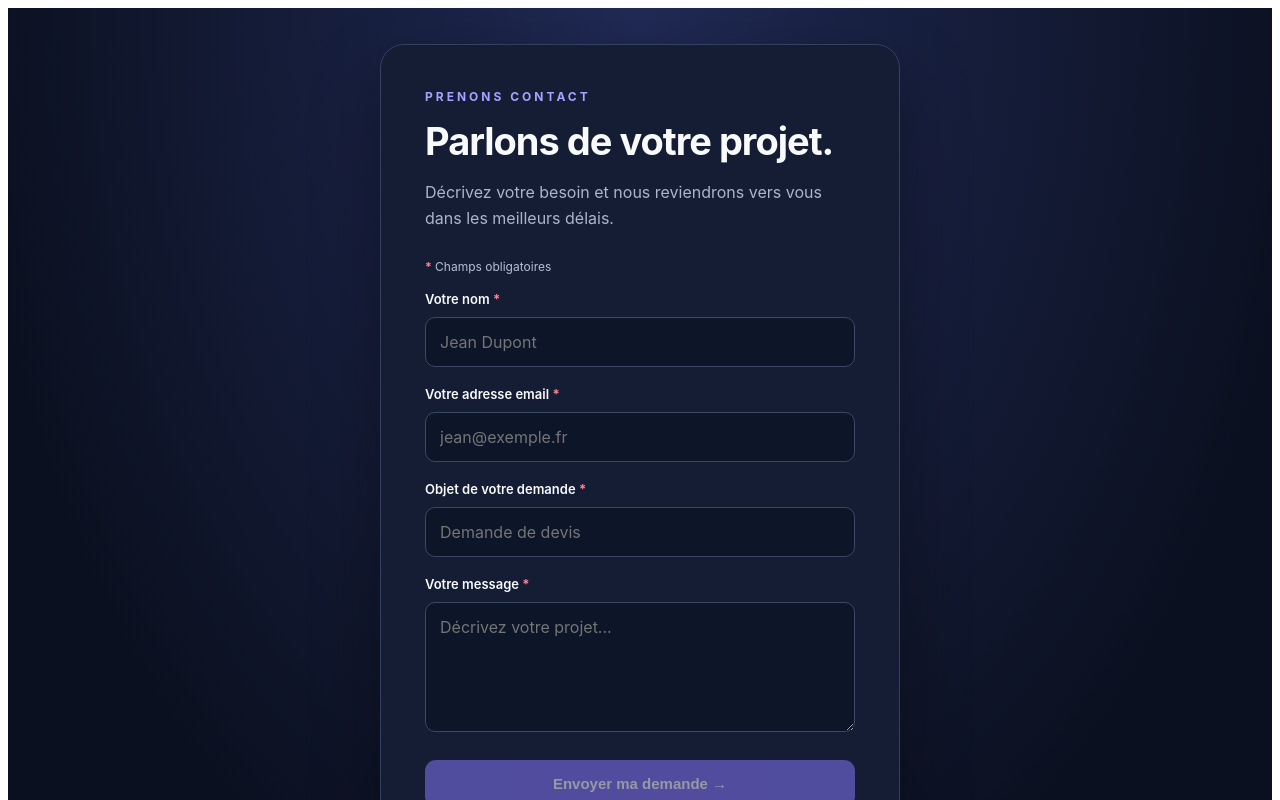
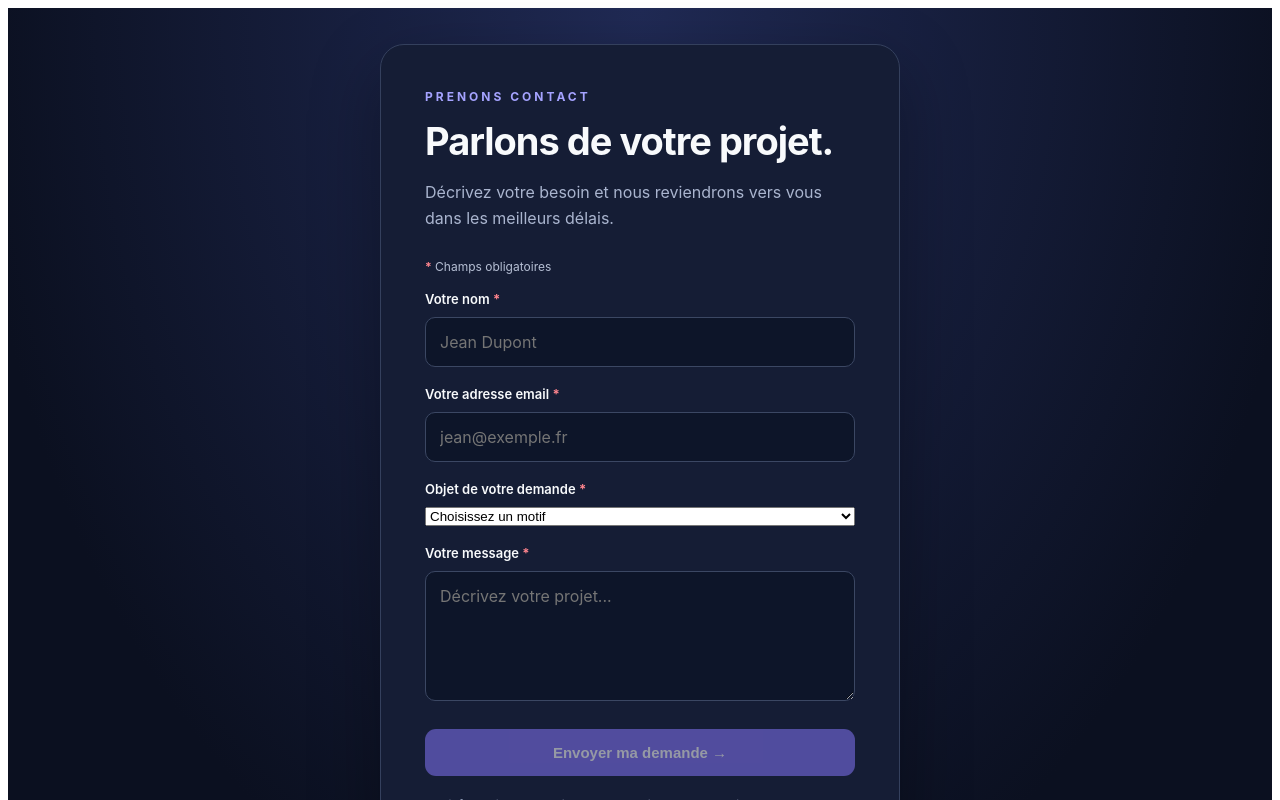
Before and after one commit to Jeremy-Sabadie/SuperviseMe, an Angular app in the folder superviseme-front/: page /contact in a window 1280 px wide. Shown: the top 800 px of the page. Built offline with nearby package versions, Linux system fonts and the light colour scheme.

Commit message:
fix(contact): ajout des motifs et champ conditionnel

```diff
--- a/superviseme-front/src/app/features/contact/contact.html
+++ b/superviseme-front/src/app/features/contact/contact.html
@@ -22,10 +22,27 @@
       <input id="email" name="email" type="email" [(ngModel)]="email" required email maxlength="254" placeholder="jean@exemple.fr">
 
       <label for="motif">Objet de votre demande <span class="required" aria-label="obligatoire">*</span></label>
-      <input id="motif" name="motif" [(ngModel)]="motif" required maxlength="150" placeholder="Demande de devis">
+      <!-- Choix du motif : conserve le modèle Angular et le contrat API existants. -->
+      <select id="motif" name="motif" [(ngModel)]="motif" required>
+        <option value="" disabled>Choisissez un motif</option>
+        <option value="Demande de devis">Demande de devis</option>
+        <option value="Demande de rendez-vous">Demande de rendez-vous</option>
+        <option value="Question sur une prestation">Question sur une prestation</option>
+        <option value="Suivi d'un chantier">Suivi d'un chantier</option>
+        <option value="Autre demande">Autre demande</option>
+      </select>
 
-      <label for="message">Votre message <span class="required" aria-label="obligatoire">*</span></label>
-      <textarea id="message" name="message" [(ngModel)]="message" required maxlength="5000" rows="5" placeholder="Décrivez votre projet..."></textarea>
+      <!-- Le champ apparaît immédiatement si le visiteur choisit Autre demande. -->
+      @if (motif === 'Autre demande') {
+        <label for="precision">Précisez votre demande <span class="required">*</span></label>
+        <input id="precision" name="precision" [(ngModel)]="message"
+               required maxlength="5000" placeholder="Décrivez votre demande">
+      }
+
+      @if (motif !== 'Autre demande') {
+        <label for="message">Votre message <span class="required" aria-label="obligatoire">*</span></label>
+        <textarea id="message" name="message" [(ngModel)]="message" required maxlength="5000" rows="5" placeholder="Décrivez votre projet..."></textarea>
+      }
 
       <button type="submit" [disabled]="contactForm.invalid || envoi()">
         {{ envoi() ? 'Envoi en cours...' : 'Envoyer ma demande →' }}
```
